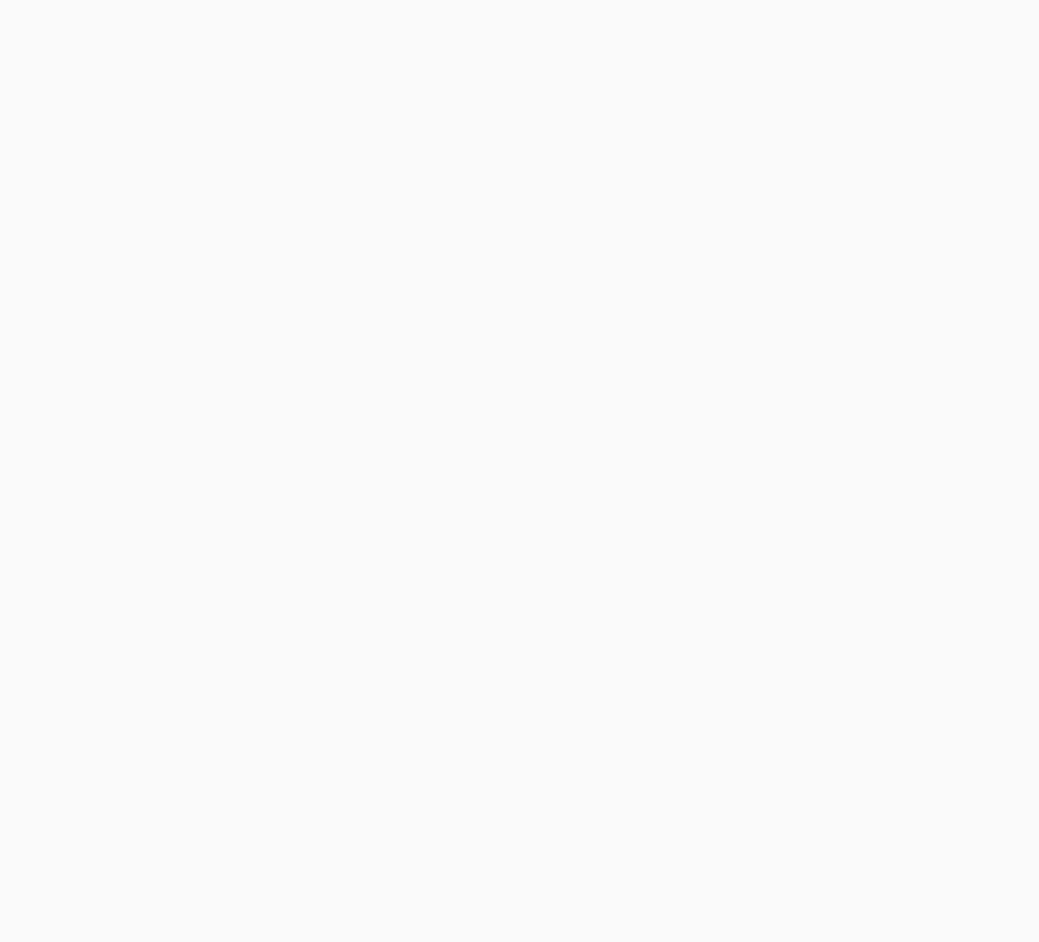
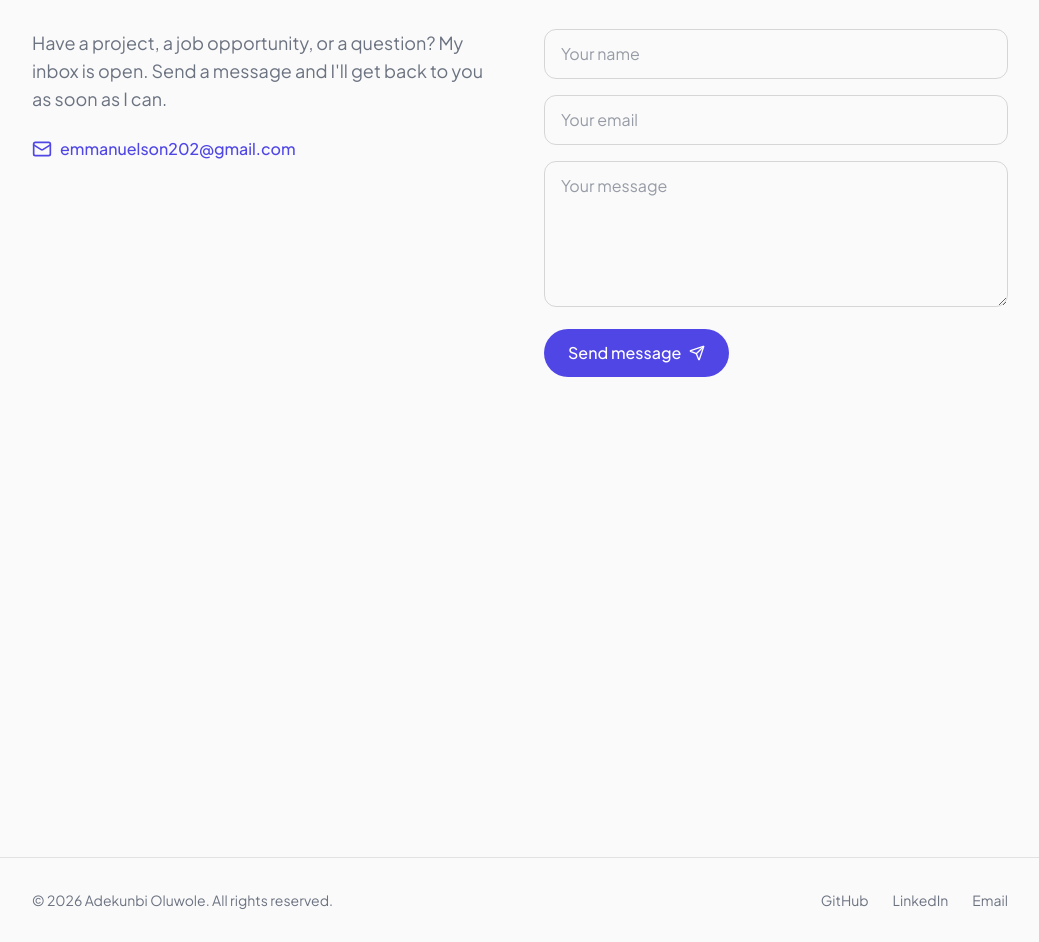
Before and after one commit to Denarian18/adekunbi-portfolio, a Next.js app: page / in a window 1280 px wide. Shown: the part 6360-7302 px from the top of the page, without its empty margins (120-1159 px from the left). Before the commit the page ends 6601 px from the top, so only its background shows below. Built offline with nearby package versions, Linux system fonts and the light colour scheme.

Commit message:
Add contact form and footer

```diff
--- a/app/page.tsx
+++ b/app/page.tsx
@@ -6,6 +6,8 @@ import { Skills } from "@/components/skills";
 import { Education } from "@/components/education";
 import { Projects } from "@/components/projects";
 import { Designs } from "@/components/designs";
+import { Contact } from "@/components/contact";
+import { Footer } from "@/components/footer";
 
 export default function Home() {
   return (
@@ -19,8 +21,10 @@ export default function Home() {
         <Projects />
         <Designs />
         <Education />
+        <Contact />
         <section id="contact" className="h-96" />
       </main>
+      <Footer />
     </>
   );
 }
--- /dev/null
+++ b/components/contact.tsx
@@ -0,0 +1,107 @@
+"use client";
+import { useState } from "react";
+import { Mail, Send } from "lucide-react";
+import { Section } from "./section";
+import { profile } from "@/data/content";
+
+type Status = "idle" | "sending" | "success" | "error";
+
+const field =
+  "w-full rounded-xl border border-foreground/15 bg-transparent px-4 py-3 outline-none transition placeholder:text-muted/70 focus:border-accent";
+
+export function Contact() {
+  const [status, setStatus] = useState<Status>("idle");
+
+  async function handleSubmit(e: React.FormEvent<HTMLFormElement>) {
+    e.preventDefault();
+    const form = e.currentTarget;
+    setStatus("sending");
+    try {
+      const res = await fetch(
+        `https://formspree.io/f/${process.env.NEXT_PUBLIC_FORMSPREE_ID}`,
+        {
+          method: "POST",
+          headers: { Accept: "application/json" },
+          body: new FormData(form),
+        }
+      );
+      if (res.ok) {
+        form.reset();
+        setStatus("success");
+      } else {
+        setStatus("error");
+      }
+    } catch {
+      setStatus("error");
+    }
+  }
+
+  return (
+    <Section id="contact" title="Get in touch">
+      <div className="grid gap-12 md:grid-cols-2">
+        <div>
+          <p className="text-lg text-muted">
+            Have a project, a job opportunity, or a question? My inbox is open.
+            Send a message and I&apos;ll get back to you as soon as I can.
+          </p>
+          <a
+            href={`mailto:${profile.email}`}
+            className="mt-6 inline-flex items-center gap-2 font-medium text-accent hover:underline"
+          >
+            <Mail className="h-5 w-5" /> {profile.email}
+          </a>
+        </div>
+
+        <form onSubmit={handleSubmit} className="space-y-4">
+          <input
+            type="text"
+            name="name"
+            placeholder="Your name"
+            required
+            className={field}
+          />
+          <input
+            type="email"
+            name="email"
+            placeholder="Your email"
+            required
+            className={field}
+          />
+          <textarea
+            name="message"
+            rows={5}
+            placeholder="Your message"
+            required
+            className={field}
+          />
+          {/* Honeypot: hidden field that catches spam bots */}
+          <input
+            type="text"
+            name="_gotcha"
+            tabIndex={-1}
+            autoComplete="off"
+            className="hidden"
+          />
+          <button
+            type="submit"
+            disabled={status === "sending"}
+            className="inline-flex items-center gap-2 rounded-full bg-accent px-6 py-3 font-medium text-white transition hover:opacity-90 disabled:opacity-60"
+          >
+            {status === "sending" ? "Sending..." : "Send message"}
+            <Send className="h-4 w-4" />
+          </button>
+          {status === "success" && (
+            <p role="status" className="text-sm text-green-600 dark:text-green-400">
+              Thanks! Your message has been sent.
+            </p>
+          )}
+          {status === "error" && (
+            <p role="alert" className="text-sm text-red-600 dark:text-red-400">
+              Something went wrong. Please try again or email me directly.
+            </p>
+          )}
+        </form>
+      </div>
+    </Section>
+  );
+}
--- /dev/null
+++ b/components/footer.tsx
@@ -0,0 +1,28 @@
+import { profile } from "@/data/content";
+
+export function Footer() {
+  return (
+    <footer className="border-t border-foreground/10">
+      <div className="mx-auto flex max-w-5xl flex-col items-center justify-between gap-4 px-6 py-8 text-sm text-muted sm:flex-row">
+        <p>© 2026 {profile.name}. All rights reserved.</p>
+        <ul className="flex gap-6">
+          <li>
+            <a href={profile.github} target="_blank" rel="noreferrer" className="hover:text-foreground">
+              GitHub
+            </a>
+          </li>
+          <li>
+            <a href={profile.linkedin} target="_blank" rel="noreferrer" className="hover:text-foreground">
+              LinkedIn
+            </a>
+          </li>
+          <li>
+            <a href={`mailto:${profile.email}`} className="hover:text-foreground">
+              Email
+            </a>
+          </li>
+        </ul>
+      </div>
+    </footer>
+  );
+}
--- a/data/content.ts
+++ b/data/content.ts
@@ -6,7 +6,7 @@ export const profile = {
     "4+ years resolving technical and account issues across SaaS platforms, now growing into software development through a Computer Science degree.",
   email: "emmanuelson202@gmail.com",
   github: "https://github.com/Denarian18",
-  linkedin: "#", // paste your real LinkedIn URL
+  linkedin: "https://www.linkedin.com/in/oluwole-adekunbi-931078158/", // paste your real LinkedIn URL
 };
 
 export const experience = [
```
